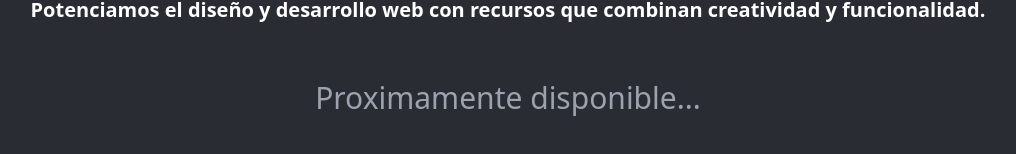
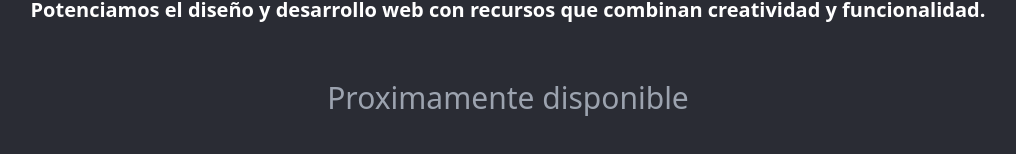
Before and after one commit to chrisconh-ok/orbit, an Astro site: page / in a window 1280 px wide. Shown: the part 508-662 px from the top of the page, without its empty margins (132-1148 px from the left). Built offline with nearby package versions, Linux system fonts and the light colour scheme; Astro itself is replaced by a stand-in of ours.

Commit message:
Update index.astro

```diff
--- a/src/pages/index.astro
+++ b/src/pages/index.astro
@@ -16,6 +16,6 @@ import Layout from '../layouts/Layout.astro'
 			funcionalidad.
 		</p>
 		<div class="mt-14 flex w-full flex-row items-center justify-center gap-4"></div>
-		<p class="font-base text-center text-3xl text-gray-400">Proximamente disponible...</p>
+		<p class="font-base text-center text-3xl text-gray-400">Proximamente disponible</p>
 	</main>
 </Layout>
```
